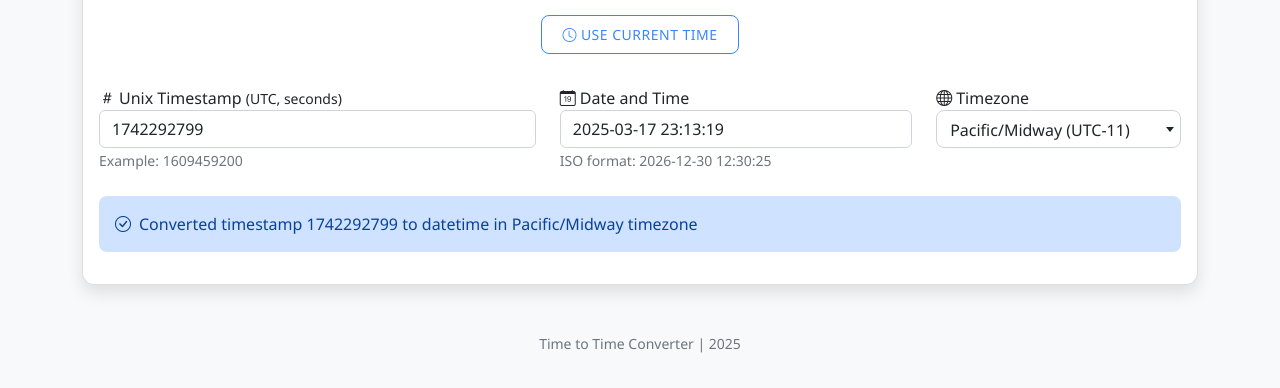
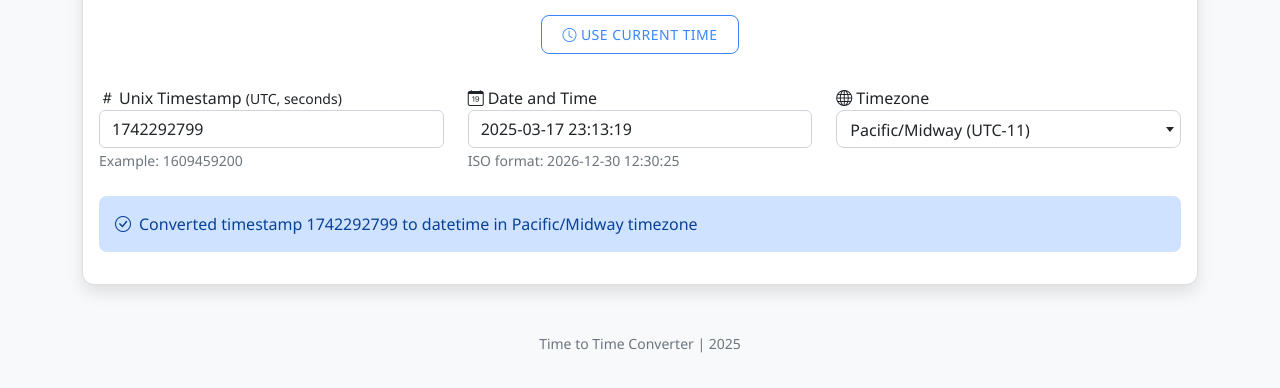
Before and after one commit to mnvx/time-to-time, a plain HTML site: page index.html in a window 1280 px wide. Shown: the part 134-522 px from the top of the page. Drawn offline with nearby package versions, Linux system fonts and the light colour scheme.

Commit message:
fields layout

```diff
--- a/index.html
+++ b/index.html
@@ -42,7 +42,7 @@
                     </div>
                 </div>
                 <div class="row mb-4">
-                    <div class="col-md-5">
+                    <div class="col-md-4">
                         <div class="form-group mt-3">
                             <label for="timestamp">
                                 <i class="bi bi-hash me-1"></i>Unix Timestamp <small>(UTC, seconds)</small>
@@ -51,9 +51,9 @@
                             <small class="form-text text-muted">Example: 1609459200</small>
                         </div>
                     </div>
-                    <div class="col-md-7">
+                    <div class="col-md-8">
                         <div class="row">
-                            <div class="col-md-7">
+                            <div class="col-md-6">
                                 <div class="form-group mt-3">
                                     <label for="datetime">
                                         <i class="bi bi-calendar-date me-1"></i>Date and Time
@@ -62,7 +62,7 @@
                                     <small class="form-text text-muted" id="formatHint">ISO format: 2026-12-30 12:30:25</small>
                                 </div>
                             </div>
-                            <div class="col-md-5">
+                            <div class="col-md-6">
                                 <div class="form-group mt-3">
                                     <label for="timezone">
                                         <i class="bi bi-globe me-1"></i>Timezone
```
